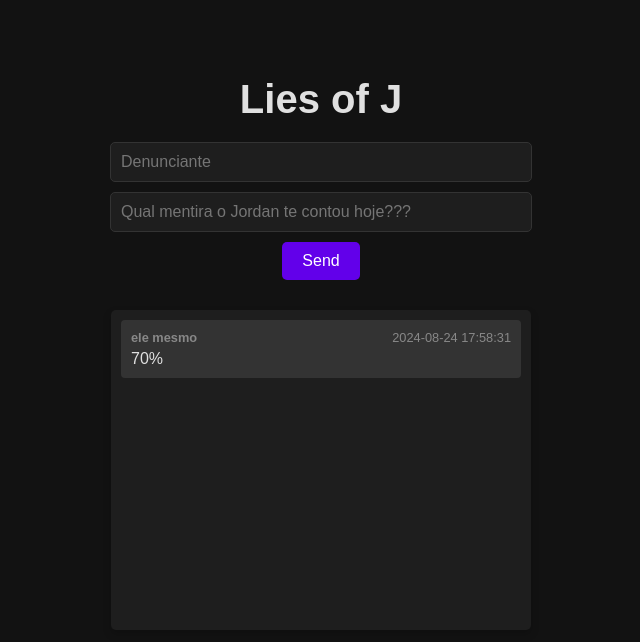
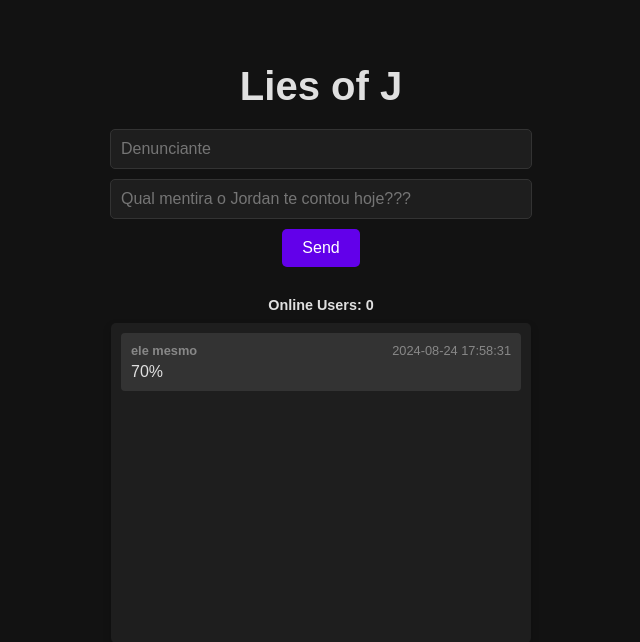
Before and after one commit to pip3-kill-me/teste-webapp-10, a Flask app: page / in a window 1280 px wide. Shown: the top 642 px of the page, without its empty margins (319-959 px from the left). Run offline with Flask 3, Linux system fonts and the light colour scheme; some libraries are stand-ins or nearby versions.

Commit message:
major: introduced websockets

```diff
--- a/app.py
+++ b/app.py
@@ -1,9 +1,11 @@
 from flask import Flask, request, render_template
+from flask_socketio import SocketIO, emit, join_room, leave_room
 from datetime import datetime
 import json
 import os
 
 app = Flask(__name__)
+socketio = SocketIO(app)
 
 # File where messages will be stored
 MESSAGE_FILE = 'data/messages.json'
@@ -25,15 +27,34 @@ def save_messages(messages):
 # Load messages when the app starts
 messages = load_messages()
 
+# Track the number of online users
+online_users = 0
+
 @app.route('/', methods=['GET', 'POST'])
 def index():
-    if request.method == 'POST':
-        message_text = request.form['message']
-        username = request.form['username']
-        timestamp = datetime.now().strftime("%Y-%m-%d %H:%M:%S")
-        messages.append({'text': message_text, 'timestamp': timestamp, 'username' : username})
-        save_messages(messages)  # Save messages after each new message
     return render_template('index.html', messages=messages)
 
+@socketio.on('connect')
+def handle_connect():
+    global online_users
+    online_users += 1
+    emit('update_user_count', online_users, broadcast=True)
+
+@socketio.on('disconnect')
+def handle_disconnect():
+    global online_users
+    online_users -= 1
+    emit('update_user_count', online_users, broadcast=True)
+
+@socketio.on('new_message')
+def handle_new_message(data):
+    message_text = data['message']
+    username = data['username']
+    timestamp = datetime.now().strftime("%Y-%m-%d %H:%M:%S")
+    new_message = {'text': message_text, 'timestamp': timestamp, 'username': username}
+    messages.append(new_message)
+    save_messages(messages)
+    emit('message_update', new_message, broadcast=True)
+
 if __name__ == '__main__':
-    app.run(host='0.0.0.0', port=5000)
+    socketio.run(app, host='0.0.0.0', port=5000, allow_unsafe_werkzeug=True)
--- a/requirements.txt
+++ b/requirements.txt
@@ -1 +1,2 @@
 flask
+Flask-SocketIO
--- a/static/styles.css
+++ b/static/styles.css
@@ -90,3 +90,10 @@ button:hover {
     font-size: 1rem;
     color: #e0e0e0;
 }
+.online-users {
+    margin-bottom: 10px; /* Space between the user count and the messages */
+    font-size: 0.9rem;
+    font-weight: bold;
+    text-align: left;
+
+}
--- a/templates/index.html
+++ b/templates/index.html
@@ -14,10 +14,11 @@
     <h1>Lies of J</h1>
     <form method="POST" action="/" id="messageForm">
         <input type="text" id="username" name="username" placeholder="Denunciante">
-        <input type="text" name="message" placeholder="Qual mentira o Jordan te contou hoje???" required>
+        <input type="text" id="message" name="message" placeholder="Qual mentira o Jordan te contou hoje???" required>
         <button type="submit">Send</button>
     </form>
-    <div class="messages">
+    <div id="onlineUsers" class="online-users">Online Users: 0</div> <!-- Moved online users count -->
+    <div class="messages" id="messages">
         {% for msg in messages|reverse %}
         <div class="message">
             <div class="message-header">
@@ -31,14 +32,46 @@
         {% endfor %}
     </div>
 
+    <script src="https://cdnjs.cloudflare.com/ajax/libs/socket.io/4.4.1/socket.io.js"></script>
     <script>
-        document.getElementById('messageForm').addEventListener('submit', function(event) {
+        var socket = io();
+
+        // Set username to "anon" if the user leaves it empty
+        document.getElementById('messageForm').addEventListener('submit', function(e) {
+            e.preventDefault();
             var usernameInput = document.getElementById('username');
+            var messageInput = document.getElementById('message');
             if (usernameInput.value.trim() === '') {
                 usernameInput.value = 'anon';
             }
+            socket.emit('new_message', {
+                message: messageInput.value,
+                username: usernameInput.value
+            });
+            messageInput.value = ''; // Clear the message input after sending
+        });
+
+        // Listen for new messages from the server
+        socket.on('message_update', function(msg) {
+            var messagesDiv = document.getElementById('messages');
+            var newMessageDiv = document.createElement('div');
+            newMessageDiv.className = 'message';
+            newMessageDiv.innerHTML = `
+                <div class="message-header">
+                    <span class="username">${msg.username}</span>
+                    <span class="timestamp">${msg.timestamp}</span>
+                </div>
+                <div class="message-content">
+                    ${msg.text}
+                </div>`;
+            messagesDiv.insertBefore(newMessageDiv, messagesDiv.firstChild);
+        });
+        // Update online users count
+        socket.on('update_user_count', function(count) {
+            document.getElementById('onlineUsers').textContent = `Fiscais verificando: ${count}`;
         });
     </script>
 </body>
 
+
 </html>
```
